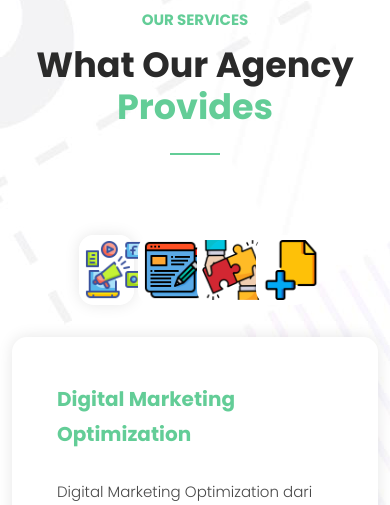
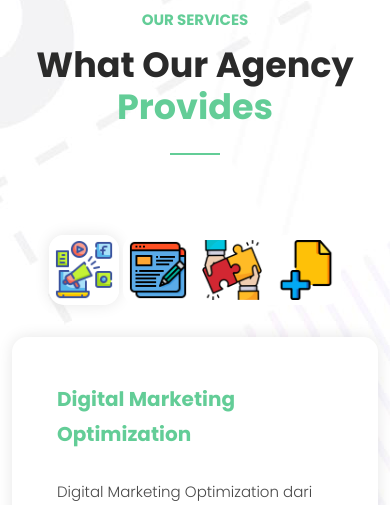
Before and after one commit to Hanif415/myads, a PHP site: page / in a window 390 px wide. Shown: the part 2885-3390 px from the top of the page. Run offline with PHP 8.4, Linux system fonts and the light colour scheme.

Commit message:
fix .services .naccs .menu div to auto

```diff
--- a/assets/css/templatemo-digimedia-v3.css
+++ b/assets/css/templatemo-digimedia-v3.css
@@ -1395,6 +1395,7 @@ Services Style
   display: block;
   text-align: center;
   margin: 0 auto;
+
 }
 
 .services .naccs .menu div h4 {
@@ -2300,6 +2301,7 @@ responsive
 
   .services .naccs .menu div {
     font-size: 0px;
+    width: auto;
   }
 
   .services ul.nacc li .right-image img {
```
